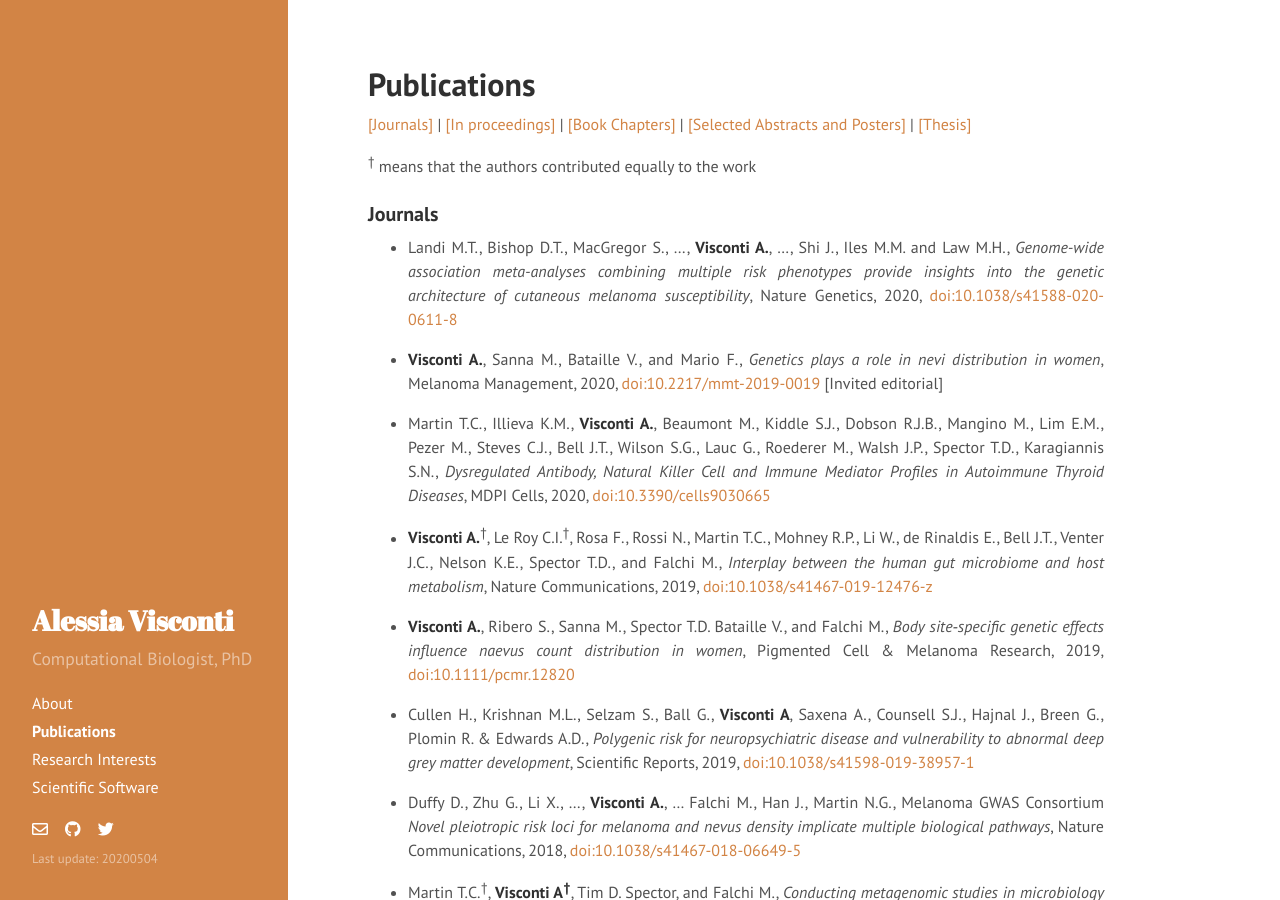
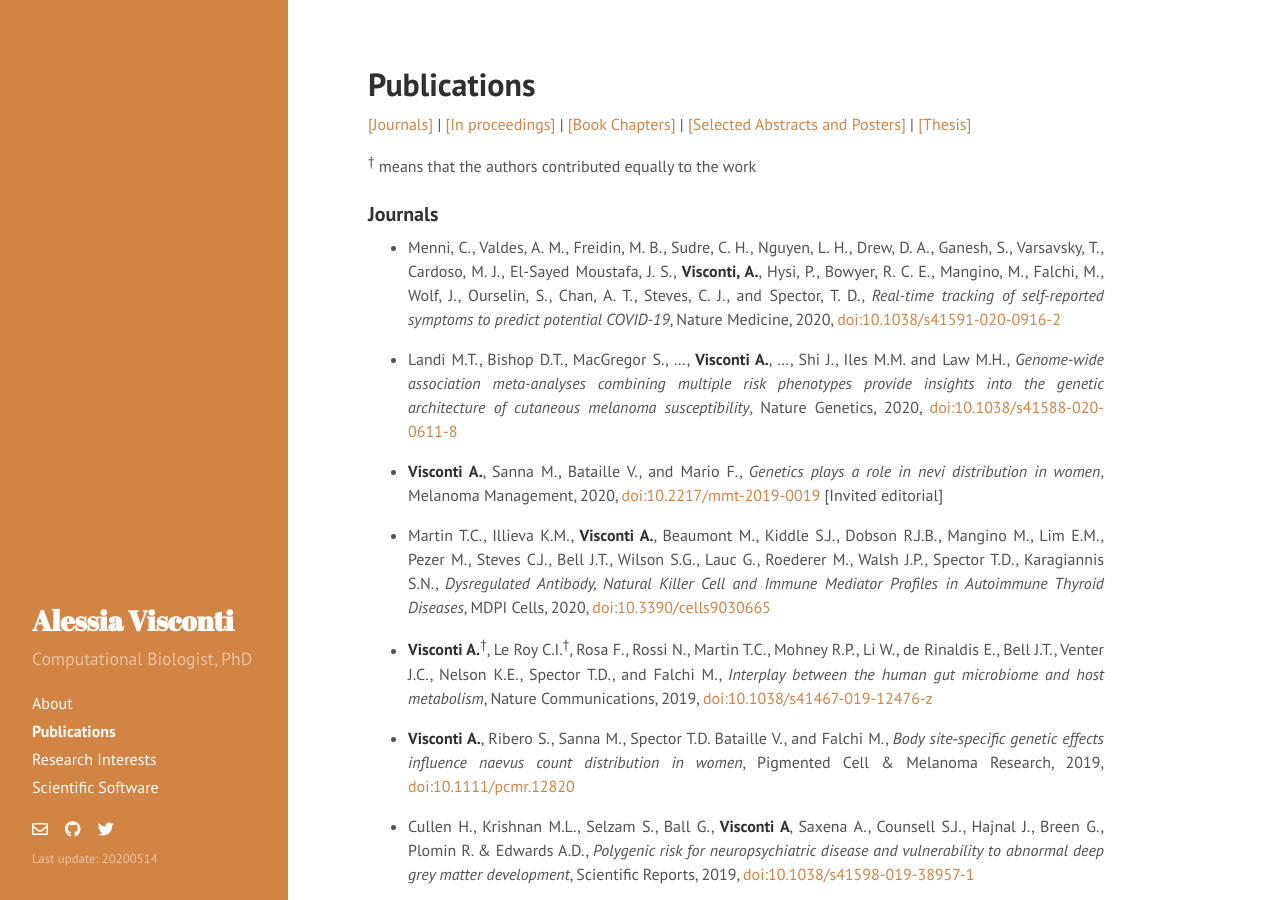
Before and after one commit to alesssia/alesssia.github.io, a Jekyll site: the page built from publications.md, in a window 1280 px wide and 900 px high. Built offline with Jekyll 4.4.1, drawn with Linux system fonts in a browser that asks for light colours; nearby versions of some CDN libraries; a style sheet for code colours, icons or effects is not loaded.

Commit message:
Added Nat Med paper to publications; updated CV including supervision

```diff
--- a/_config.yml
+++ b/_config.yml
@@ -11,7 +11,7 @@ tagline:     ''
 description: 'Computational Biologist, PhD'
 url:         http://alesssia.github.io/
 baseurl:     /
-lastmod:    '20200504'
+lastmod:    '20200514'
 
 author:
   name:      'Alessia Visconti'
--- a/publications.md
+++ b/publications.md
@@ -15,7 +15,9 @@ title: Publications
 
 ###  Journals
 
--  Landi M.T., Bishop D.T., MacGregor S., ..., **Visconti A.**, ..., Shi J., Iles M.M. and Law M.H., *Genome-wide association meta-analyses combining multiple risk phenotypes provide insights into the genetic architecture of cutaneous melanoma susceptibility*, Nature Genetics, 2020, [doi:10.1038/s41588-020-0611-8](https://www.nature.com/articles/s41588-020-0611-8)
+- Menni, C., Valdes, A. M., Freidin, M. B., Sudre, C. H., Nguyen, L. H., Drew, D. A., Ganesh, S., Varsavsky, T., Cardoso, M. J., El-Sayed Moustafa, J. S., **Visconti, A.**, Hysi, P., Bowyer, R. C. E., Mangino, M., Falchi, M., Wolf, J., Ourselin, S., Chan, A. T., Steves, C. J., and Spector, T. D., *Real-time tracking of self-reported symptoms to predict potential COVID-19*, Nature Medicine, 2020, [doi:10.1038/s41591-020-0916-2](https://www.nature.com/articles/s41591-020-0916-2)
+
+- Landi M.T., Bishop D.T., MacGregor S., ..., **Visconti A.**, ..., Shi J., Iles M.M. and Law M.H., *Genome-wide association meta-analyses combining multiple risk phenotypes provide insights into the genetic architecture of cutaneous melanoma susceptibility*, Nature Genetics, 2020, [doi:10.1038/s41588-020-0611-8](https://www.nature.com/articles/s41588-020-0611-8)
 
 - **Visconti A.**, Sanna M., Bataille V., and Mario F., *Genetics plays a role in nevi distribution in women*, Melanoma Management, 2020, [doi:10.2217/mmt-2019-0019](https://www.futuremedicine.com/doi/10.2217/mmt-2019-0019) [Invited editorial]
 
```
Also changed, not shown: 2 other files.
